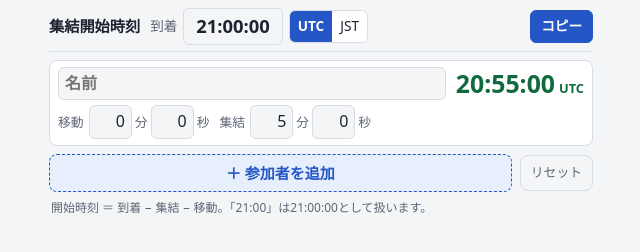
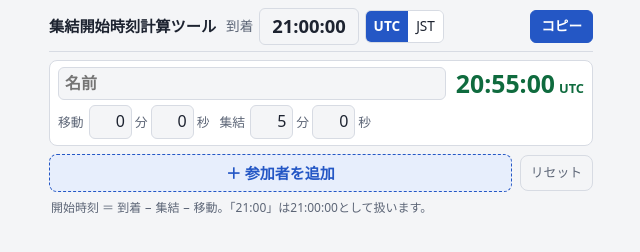
Before and after one commit to gina-pop/rally-start-calculator, a plain HTML site: page index.html in a window 1280 px wide. Shown: the whole page, without its empty margins (319-959 px from the left). Drawn offline with Linux system fonts and the light colour scheme.

Commit message:
画面左上の見出しを「集結開始時刻計算ツール」に変更

```diff
--- a/index.html
+++ b/index.html
@@ -78,7 +78,7 @@
 <main>
   <div class="bar">
     <div class="bar-row">
-      <h1>集結開始時刻</h1>
+      <h1>集結開始時刻計算ツール</h1>
       <span class="lbl">到着</span>
       <input id="arrival" type="text" inputmode="numeric" autocomplete="off" placeholder="21:00:00" value="21:00:00" aria-label="到着したい時刻">
       <div class="zone" role="group" aria-label="タイムゾーン">
```
